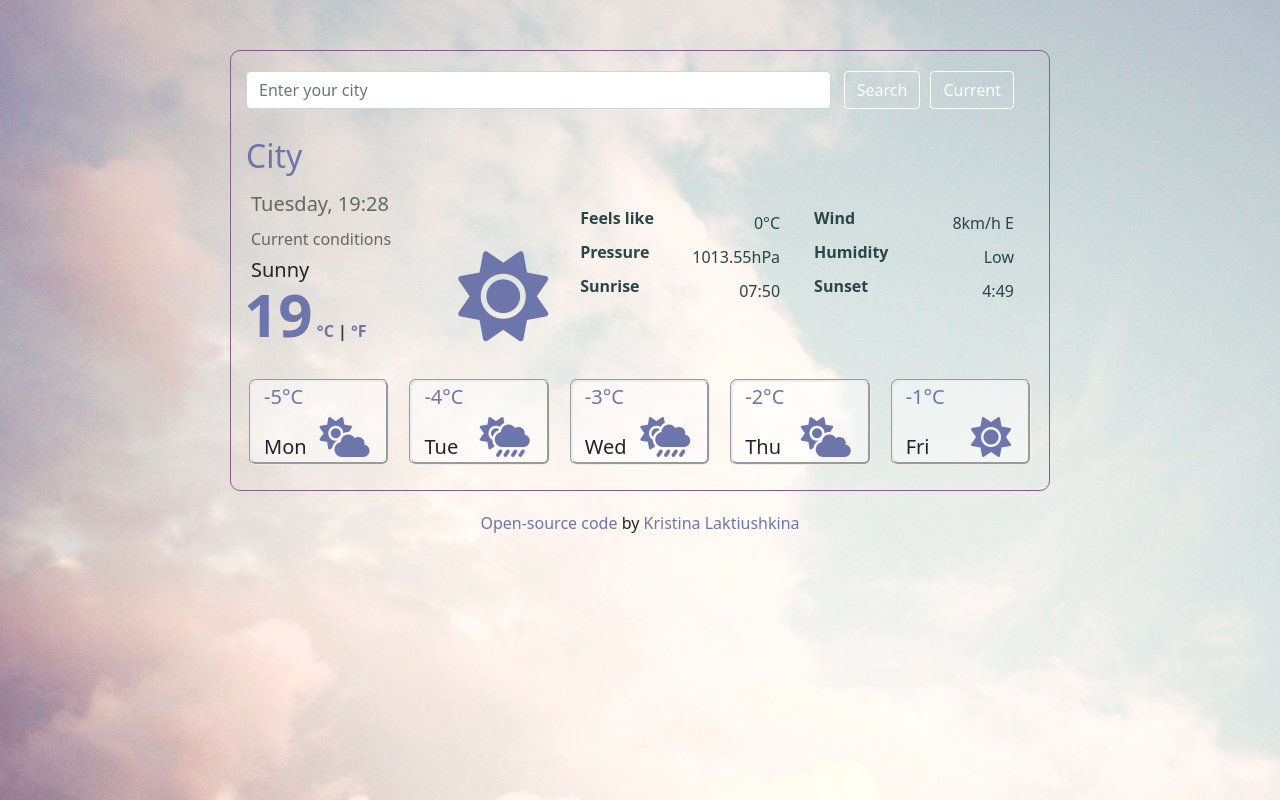
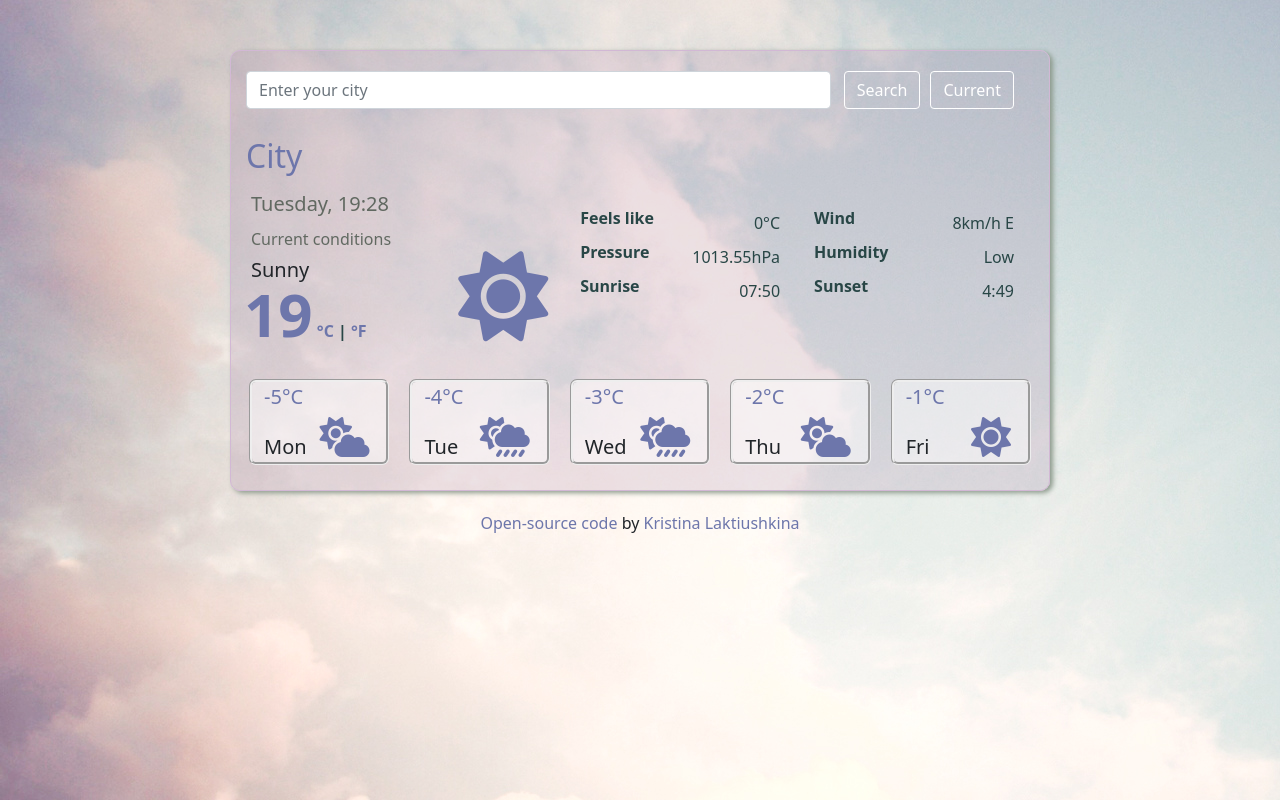
Before and after one commit to crsbka/Vanilla-weather-app, a plain HTML site: page index.html in a window 1280 px wide. Drawn offline with nearby package versions, Linux system fonts and the light colour scheme.

Commit message:
Update styles.css

```diff
--- a/styles.css
+++ b/styles.css
@@ -15,9 +15,11 @@ button {
 
 .container {
     max-width: 820px;
-    border: 1px solid #885c8d;
+    border: 1px solid #d2b8d5;
     border-radius: 10px;
     padding: 15px 30px 15px 10px;
+    background-color: rgba(136, 92, 141, 0.16);
+    box-shadow:3px 2px 5px #8c9a8c;
 
 }
 
```
